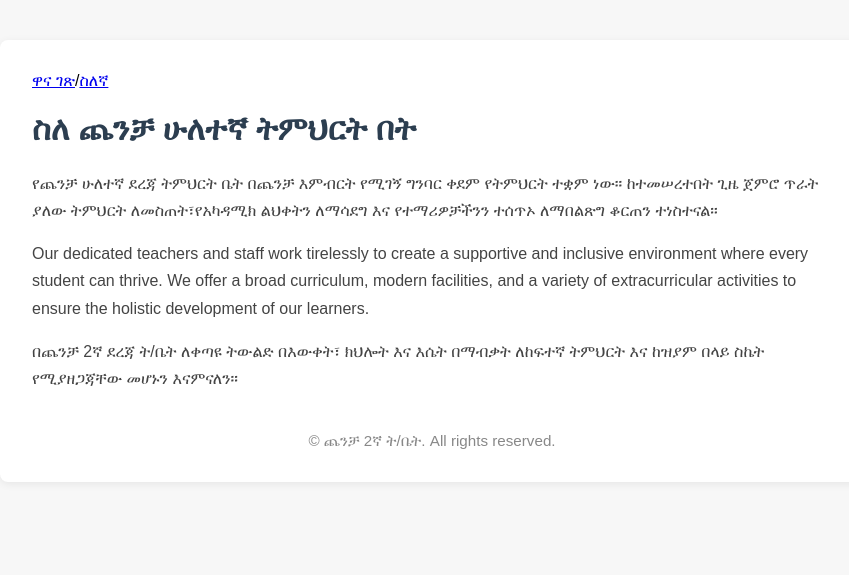
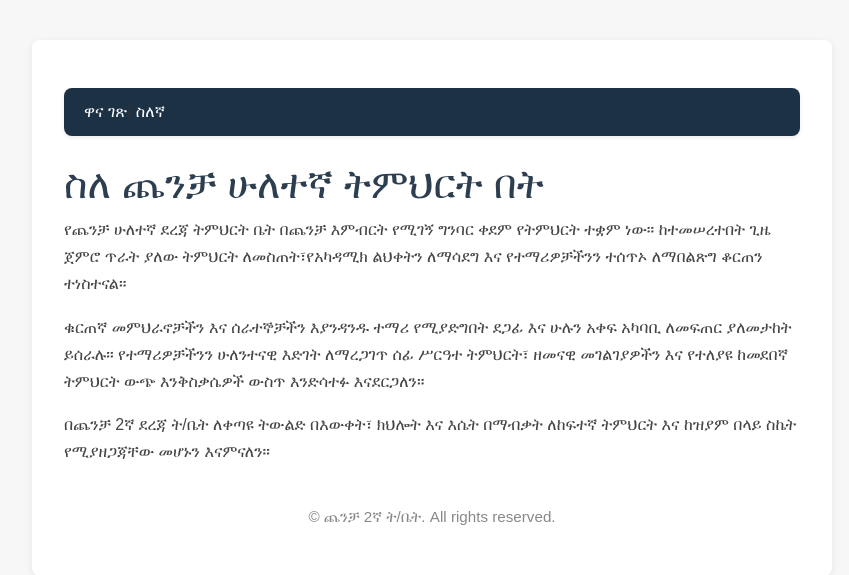
Before and after one commit to Dagi4g/school, a Django app: page /about_us/ in a window 1280 px wide. Shown: the top 575 px of the page, without its empty margins (208-1057 px from the left). Run offline with Django 5.2, Linux system fonts and the light colour scheme; some libraries are stand-ins or nearby versions.

Commit message:
the web feels interactive and respnisive and this is before branchng

```diff
--- a/announcement/templates/announcement/about_us.html
+++ b/announcement/templates/announcement/about_us.html
@@ -1,26 +1,51 @@
 <!DOCTYPE html>
 <html lang="am">
 <head>
+    {% load django_bootstrap5 %}
+    {% load static %}
+    {% bootstrap_css %}
+    {% bootstrap_javascript %}
     <meta charset="UTF-8">
     <title>ስለ ጨንቻ ሁለተኛ ደረጃ ትምህርት በት</title>
     <meta name="viewport" content="width=device-width, initial-scale=1">
     <style>
-        body { font-family: 'sa', sans-serif; margin: 0; padding: 0; background: #f7f7f7; }
+        body {
+            font-family: 'sa', sans-serif;
+            margin: 0; padding: 0;
+            background: #f7f7f7;
+            color: #333;}
         .container { max-width: 800px; margin: 40px auto; background: #fff; padding: 32px; border-radius: 8px; box-shadow: 0 2px 8px rgba(0,0,0,0.07);}
         h1 { color: #2c3e50; }
         p { color: #444; line-height: 1.7; }
         .footer { margin-top: 40px; text-align: center; color: #888; font-size: 0.95em; }
+
+        .breadcrumb-custom a {
+            color: #f8fafc;
+            text-decoration: none;
+            font-weight: 500;
+        }
+        .breadcrumb-custom {
+            background: #1d3145;
+            border-radius: .5rem;
+            padding: .75rem 1.25rem;
+            margin-bottom: 2rem;
+        }
+        .breadcrumb-custom a:hover {
+            text-decoration: underline;
+        }
     </style>
 </head>
 <body>
     <div class="container py-5">
         <div class="breadcrumb-custom mb-4 shadow-sm">
-            <a href='{% url "chencha:home" %}'>ዋና ገጽ</a>/<a href="{% url "chencha:about_us" %}">ስለኛ</a>
+            <a href='{% url "chencha:home" %}'>ዋና ገጽ</a>/
+            <a href='{% url "chencha:about_us"%}'>ስለኛ</a>
         </div>
         <h1>ስለ ጨንቻ ሁለተኛ ትምህርት በት</h1>
         <p>
-            የጨንቻ ሁለተኛ ደረጃ ትምህርት ቤት በጨንቻ እምብርት የሚገኝ ግንባር ቀደም የትምህርት ተቋም ነው። ከተመሠረተበት ጊዜ ጀምሮ ጥራት ያለው ትምህርት ለመስጠት፣የአካዳሚክ ልህቀትን ለማሳደግ እና የተማሪዎቻችንን ተሰጥኦ ለማበልጽግ ቆርጠን ተነስተናል።        <p>
-            Our dedicated teachers and staff work tirelessly to create a supportive and inclusive environment where every student can thrive. We offer a broad curriculum, modern facilities, and a variety of extracurricular activities to ensure the holistic development of our learners.
+            የጨንቻ ሁለተኛ ደረጃ ትምህርት ቤት በጨንቻ እምብርት የሚገኝ ግንባር ቀደም የትምህርት ተቋም ነው። ከተመሠረተበት ጊዜ ጀምሮ ጥራት ያለው ትምህርት ለመስጠት፣የአካዳሚክ ልህቀትን ለማሳደግ እና የተማሪዎቻችንን ተሰጥኦ ለማበልጽግ ቆርጠን ተነስተናል።        </p>
+        <p>
+            ቁርጠኛ መምህራኖቻችን እና ሰራተኞቻችን እያንዳንዱ ተማሪ የሚያድግበት ደጋፊ እና ሁሉን አቀፍ አካባቢ ለመፍጠር ያለመታከት ይሰራሉ። የተማሪዎቻችንን ሁለንተናዊ እድገት ለማረጋገጥ ሰፊ ሥርዓተ ትምህርት፣ ዘመናዊ መገልገያዎችን እና የተለያዩ ከመደበኛ ትምህርት ውጭ እንቅስቃሴዎች ውስጥ እንድሳተፉ እናደርጋለን።
         </p>
         <p>
             በጨንቻ 2ኛ ደረጃ ት/ቤት ለቀጣዩ ትውልድ በእውቀት፣ ክህሎት እና እሴት በማብቃት ለከፍተኛ ትምህርት እና ከዝያም በላይ ስኬት የሚያዘጋጃቸው መሆኑን እናምናለን።        </p>
--- a/announcement/templates/announcement/announcement_list.html
+++ b/announcement/templates/announcement/announcement_list.html
@@ -1,5 +1,5 @@
 <!DOCTYPE html>
-<html lang="en">
+<html lang="am">
 <head>
     <meta charset="UTF-8">
     <meta name="viewport" content="width=device-width, initial-scale=1.0">
--- a/chencha_school/settings.py
+++ b/chencha_school/settings.py
@@ -28,9 +28,7 @@
 # SECURITY WARNING: don't run with debug turned on in production!
 DEBUG = True
 
-ALLOWED_HOSTS = ['192.168.188.6', '127.0.0.1', '45291fa6a7cc.ngrok-free.app','d72c59c8c05b.ngrok-free.app'
-]
-
+ALLOWED_HOSTS = ['*']
 
 # Application definition
 
```
Also changed, not shown: announcement/static/announcement/css/custom.css (added, +44 -0 lines), announcement/templates/announcement/base.html (added, +15 -0 lines), 1 other file.
